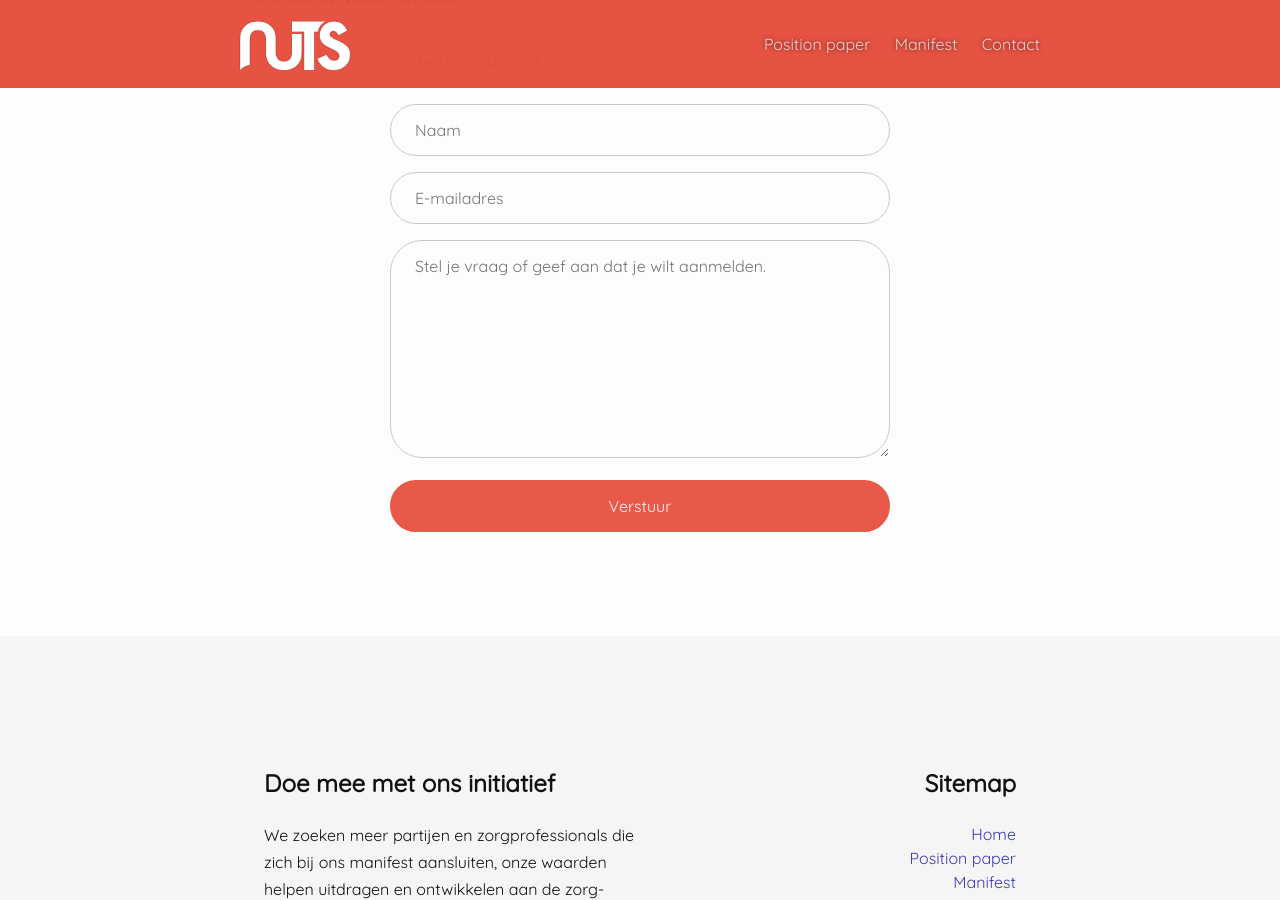
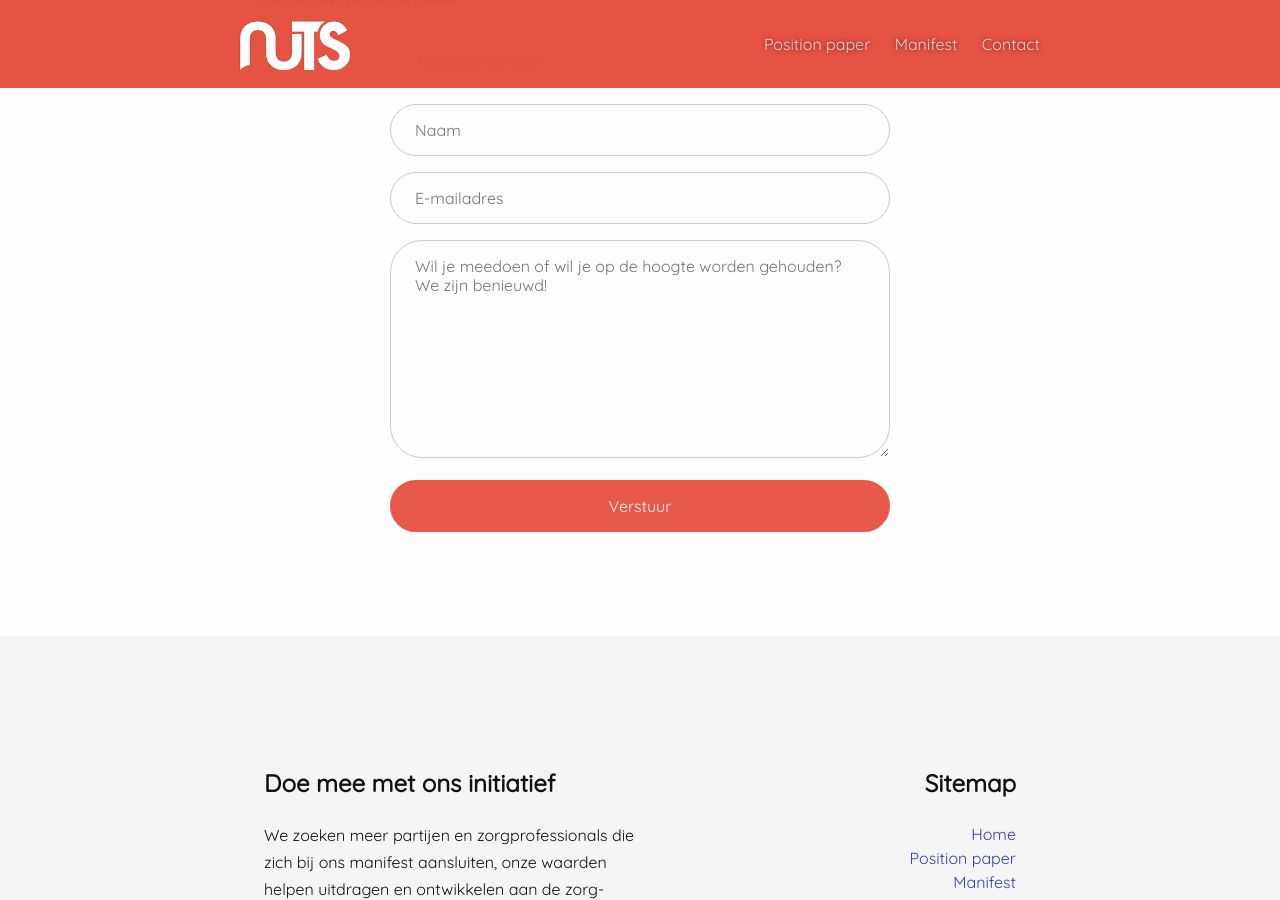
Before and after one commit to nuts-foundation/nuts-webpresence, a Jekyll site: the page built from contact.md, in a window 1280 px wide and 900 px high, scrolled down 608 px. Built offline with Jekyll 4.4.1, drawn with Linux system fonts in a browser that asks for light colours.

Commit message:
Update signup.html
Komt ie dan he

```diff
--- a/_includes/signup.html
+++ b/_includes/signup.html
@@ -7,7 +7,7 @@
   <input class="full-width" type="tel" name="phonenumber" autocomplete="phonenumber" placeholder="Telefoonnummer">
   <input required class="full-width" type="text" name="name" autocomplete="name" placeholder="Naam">
   <input required class="full-width" type="email" name="_replyto" autocomplete="email" placeholder="E-mailadres">
-  <textarea required class="full-width" rows="10" name="content" placeholder="Stel je vraag of geef aan dat je wilt aanmelden."></textarea>
+  <textarea class="full-width" rows="10" name="content" placeholder="Wil je meedoen of wil je op de hoogte worden gehouden? We zijn benieuwd!"></textarea>
 
   <input class="full-width" type="submit" value="Verstuur">
 </form>
```
